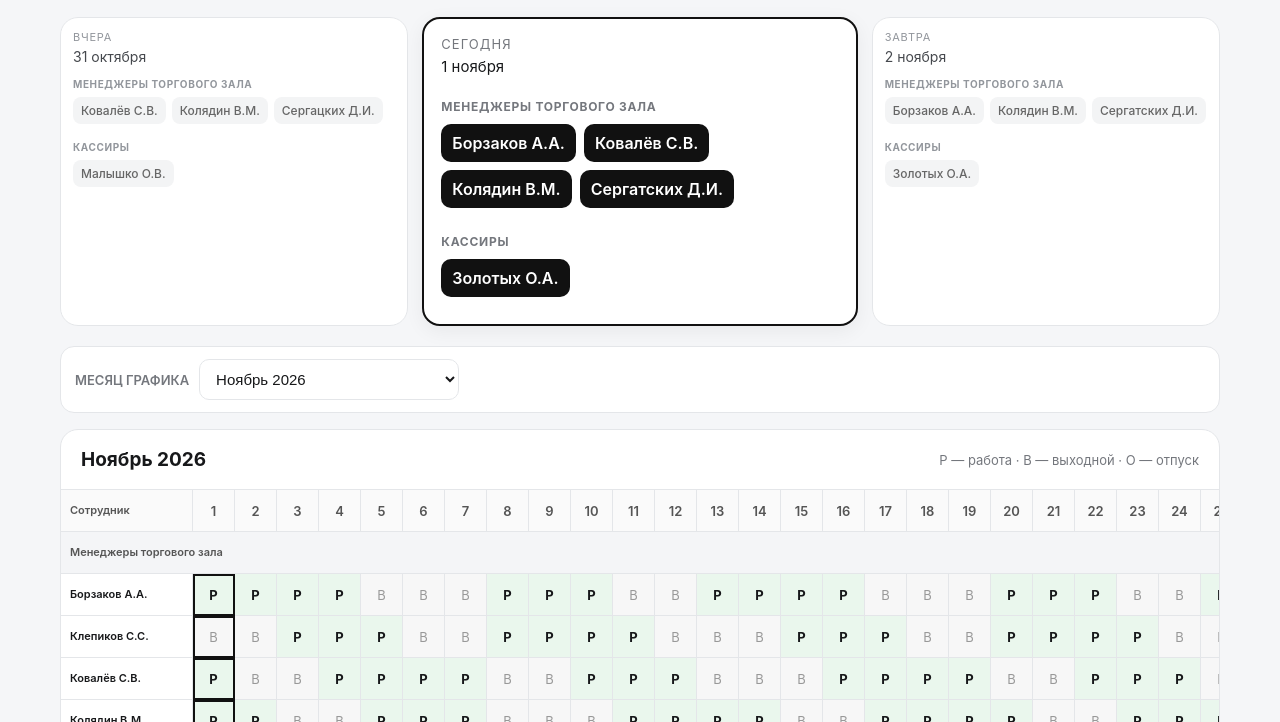
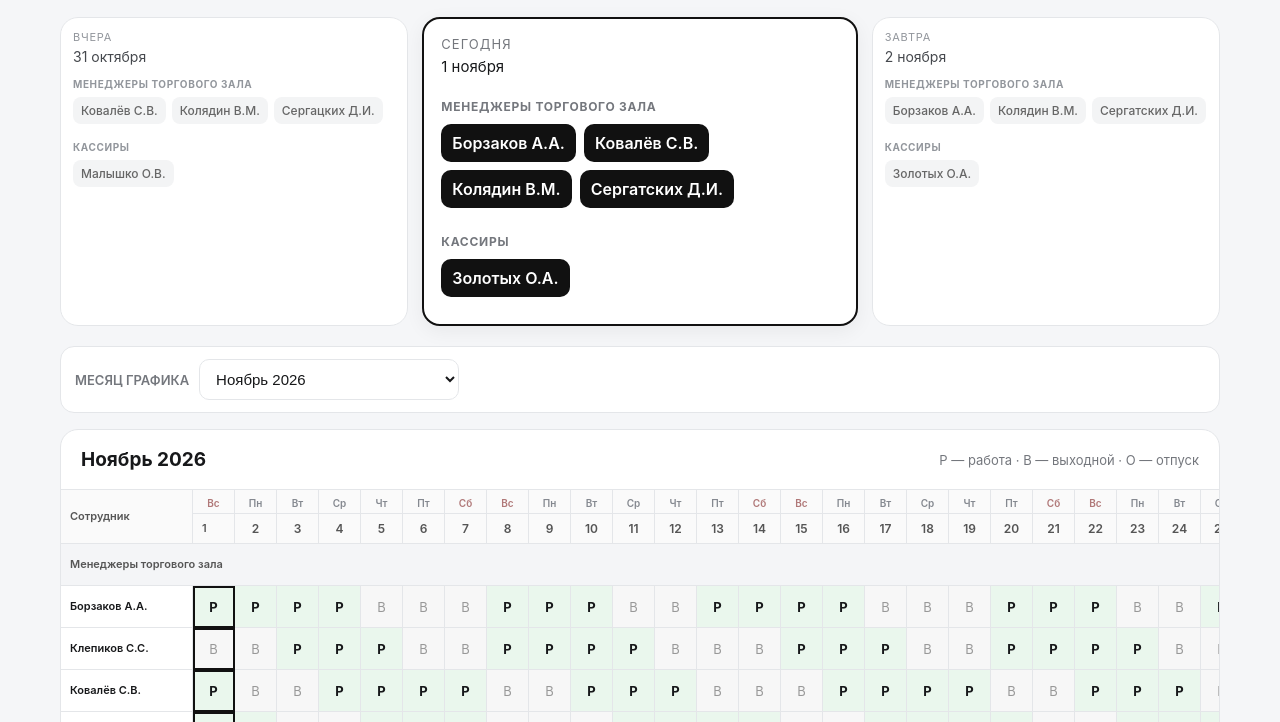
Before and after one commit to bossbarbosss-commits/trial-sport-vrn, a plain HTML site: page index.html in a window 1280 px wide. Shown: the part 78-800 px from the top of the page. Drawn offline with Linux system fonts and the light colour scheme.

Commit message:
Add files via upload

```diff
--- a/index.html
+++ b/index.html
@@ -48,12 +48,17 @@
   table{border-collapse:separate;border-spacing:0;table-layout:fixed;width:100%;min-width:0}
   th,td{border-right:1px solid var(--line);border-bottom:1px solid var(--line);height:42px;text-align:center;font-size:13px}
   th{background:#fafafa;font-weight:600;color:#555;position:sticky;top:0;z-index:2}
+  th.weekday{font-size:10px;line-height:1.1;height:24px;padding-top:5px;color:#858990}
+  th.weekday.weekend{color:#b07878}
+  th.day-number{height:30px;font-size:12px}
   th:first-child,td:first-child{position:sticky;left:0;z-index:3;background:#fff;text-align:left;padding:0 6px 0 9px;width:132px;min-width:132px;max-width:132px;white-space:normal;overflow-wrap:anywhere;font-size:11px;line-height:1.15;font-weight:600;box-sizing:border-box}
   th:first-child{z-index:4;background:#fafafa}
   td.work{background:var(--work);font-weight:700}
   td.off{background:var(--off);color:#999}
   td.vac{background:var(--vac);color:#a23b91;font-weight:600}
   td.current{outline:2px solid #111;outline-offset:-2px}
+  th.total-head{min-width:58px}
+  td.total-cell{background:#f5f6f8;font-weight:700;font-variant-numeric:tabular-nums}
   tr:last-child td{border-bottom:0}
   .legend{padding:14px 18px;color:var(--muted);font-size:12px}
   .admin{margin-top:20px;background:#fff;border:1px solid var(--line);border-radius:18px;padding:18px}
@@ -217,13 +222,21 @@ function render(updateDailyCards=true) {
   document.getElementById("monthTitle").textContent = monthNames[selectedMonth];
   let html=`<colgroup><col style="width:132px">`;
   for(let d=1;d<=days;d++) html+='<col style="width:42px">';
-  html+="</colgroup><thead><tr><th>Сотрудник</th>";
-  for(let d=1;d<=days;d++) html+=`<th>${d}</th>`;
+  html+='<col style="width:58px"><col style="width:62px">';
+  html+="</colgroup><thead><tr><th rowspan='2'>Сотрудник</th>";
+  const weekdays=["Вс","Пн","Вт","Ср","Чт","Пт","Сб"];
+  for(let d=1;d<=days;d++) {
+    const weekday=new Date(p.year,p.month,d).getDay();
+    const weekend=(weekday===0 || weekday===6) ? " weekend" : "";
+    html+=`<th class="weekday${weekend}">${weekdays[weekday]}</th>`;
+  }
+  html+="<th class='total-head' rowspan='2'>Дней</th><th class='total-head' rowspan='2'>Часов</th></tr><tr>";
+  for(let d=1;d<=days;d++) html+=`<th class="day-number">${d}</th>`;
   html+="</tr></thead><tbody>";
   for(const group of roleGroups) {
     const groupNames = group.names.filter(name => Object.prototype.hasOwnProperty.call(schedule,name));
     if (!groupNames.length) continue;
-    html+=`<tr class="group-row"><td colspan="${days+1}">${group.title}</td></tr>`;
+    html+=`<tr class="group-row"><td colspan="${days+3}">${group.title}</td></tr>`;
     for(const name of groupNames) {
       html+=`<tr><td>${name}</td>`;
       for(let d=1;d<=days;d++) {
@@ -232,13 +245,15 @@ function render(updateDailyCards=true) {
         const current=d===day && isCurrentMonth ? " current":"";
         html+=`<td class="${cls}${current}">${s}</td>`;
       }
+      const workDays=Array.from({length:days},(_,i)=>normalize(schedule[name],days)[i]).filter(v=>v==="Р").length;
+      html+=`<td class="total-cell">${workDays}</td><td class="total-cell">${workDays*11}</td>`;
       html+="</tr>";
     }
   }
   html+="</tbody>";
   document.getElementById("scheduleTable").innerHTML=html;
-  document.getElementById("scheduleTable").style.width = `${132 + days*42}px`;
-  document.getElementById("scheduleTable").style.minWidth = `${132 + days*42}px`;
+  document.getElementById("scheduleTable").style.width = `${252 + days*42}px`;
+  document.getElementById("scheduleTable").style.minWidth = `${252 + days*42}px`;
   document.getElementById("dataBox").value=Object.entries(schedule).map(([n,v])=>`${n}: ${v}`).join("\\n");
   document.getElementById("monthSelect").value=selectedMonth;
 }
```
